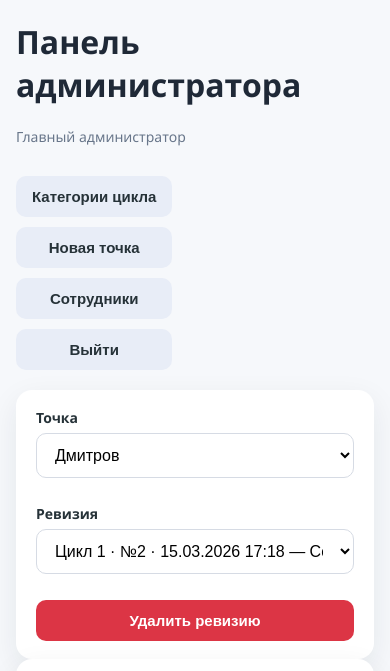
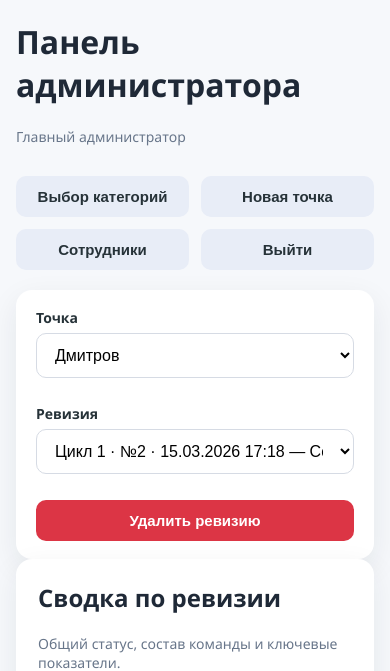
Before and after one commit to Broft4/smart-inventory, a FastAPI app: page /admin in a window 390 px wide. Shown: the top 671 px of the page. Run offline with FastAPI, Linux system fonts and the light colour scheme; a user stored in the database is signed in; data comes from the database, SQL or seed files in the repository; both versions use the stored data as it was after the commit; data that the repository does not hold is empty.

Commit message:
Бета 1.3.0

```diff
--- a/static/css/style.css
+++ b/static/css/style.css
@@ -927,3 +927,17 @@ body.modal-open {
         text-align: left;
     }
 }
+
+@media (max-width: 768px) {
+  .header-actions {
+    display: grid;
+    grid-template-columns: 1fr 1fr;
+    gap: 12px;
+    width: 100%;
+  }
+
+  .header-actions .btn {
+    width: 100%;
+    margin: 0;
+  }
+}
--- a/templates/admin.html
+++ b/templates/admin.html
@@ -14,7 +14,7 @@
             <p class="muted-text">{{ user.full_name }}</p>
         </div>
         <div class="header-actions">
-            <button id="open-cycle-targets-btn" class="btn secondary btn-inline" type="button" data-open-modal-action="cycle-targets">Категории цикла</button>
+            <button id="open-cycle-targets-btn" class="btn secondary btn-inline" type="button" data-open-modal-action="cycle-targets">Выбор категорий</button>
             <button id="open-create-location-btn" class="btn secondary btn-inline" type="button" data-open-modal-action="location">Новая точка</button>
             <button id="open-users-btn" class="btn secondary btn-inline" type="button">Сотрудники</button>
             <button id="logout-btn" class="btn secondary btn-inline" type="button">Выйти</button>
```
Also changed, not shown: inventory.db (added).
